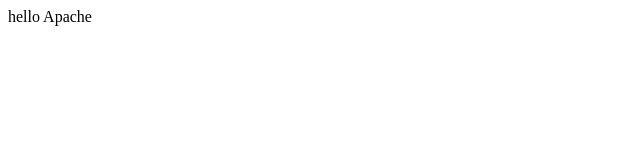
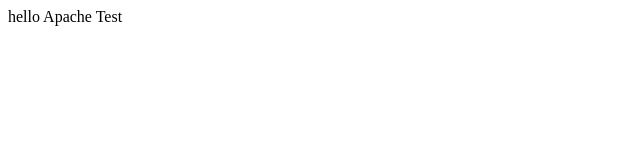
Before and after one commit to NicholasT617/Apache-Server, a plain HTML site: page index.html in a window 1280 px wide. Shown: the full height of the page, 0-640 px from the left. Drawn offline with Linux system fonts and the light colour scheme.

Commit message:
Update index.html

```diff
--- a/index.html
+++ b/index.html
@@ -1,6 +1,6 @@
 <!DOCTYPE>
 <html>
   <body>
-    <a>hello Apache</a>
+    <a>hello Apache Test</a>
   </body>
 </html>
```
